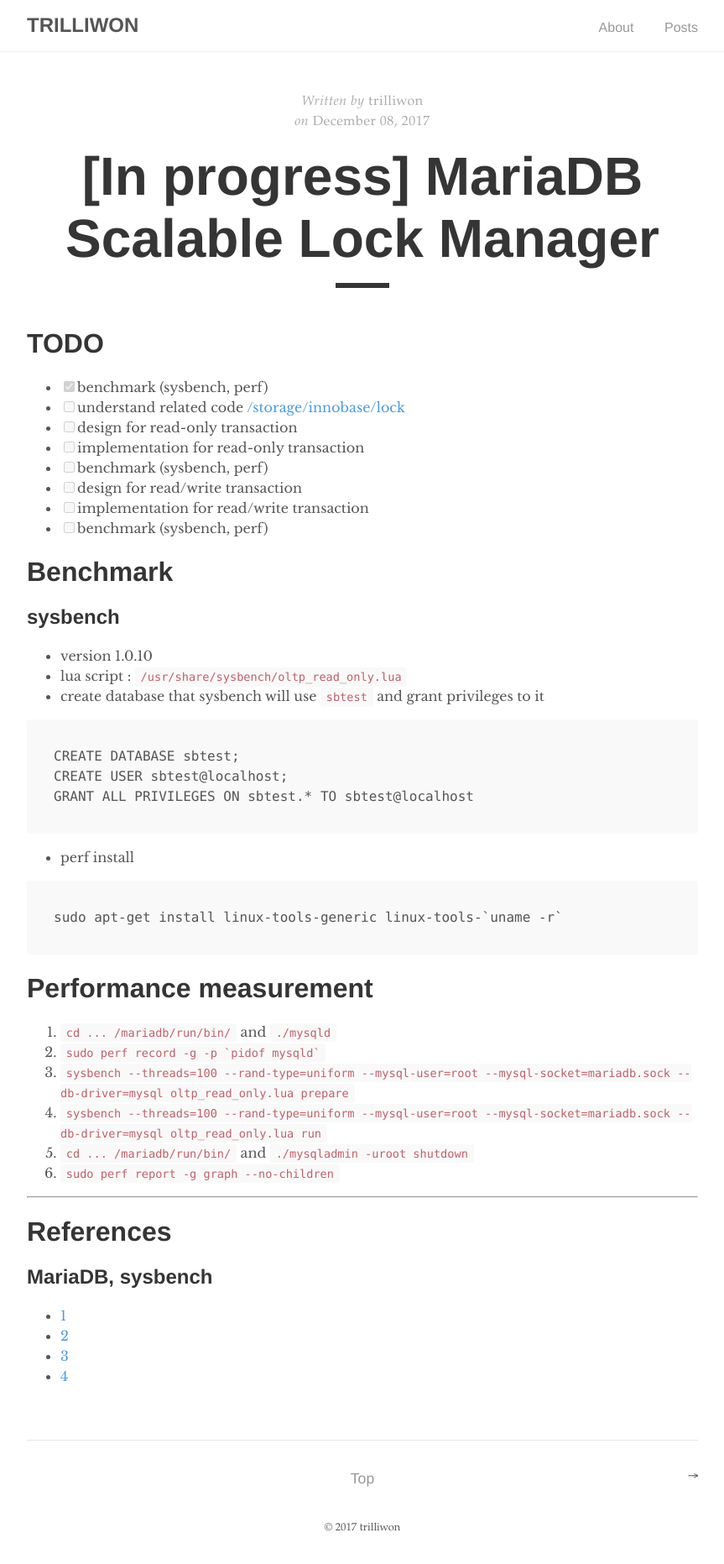
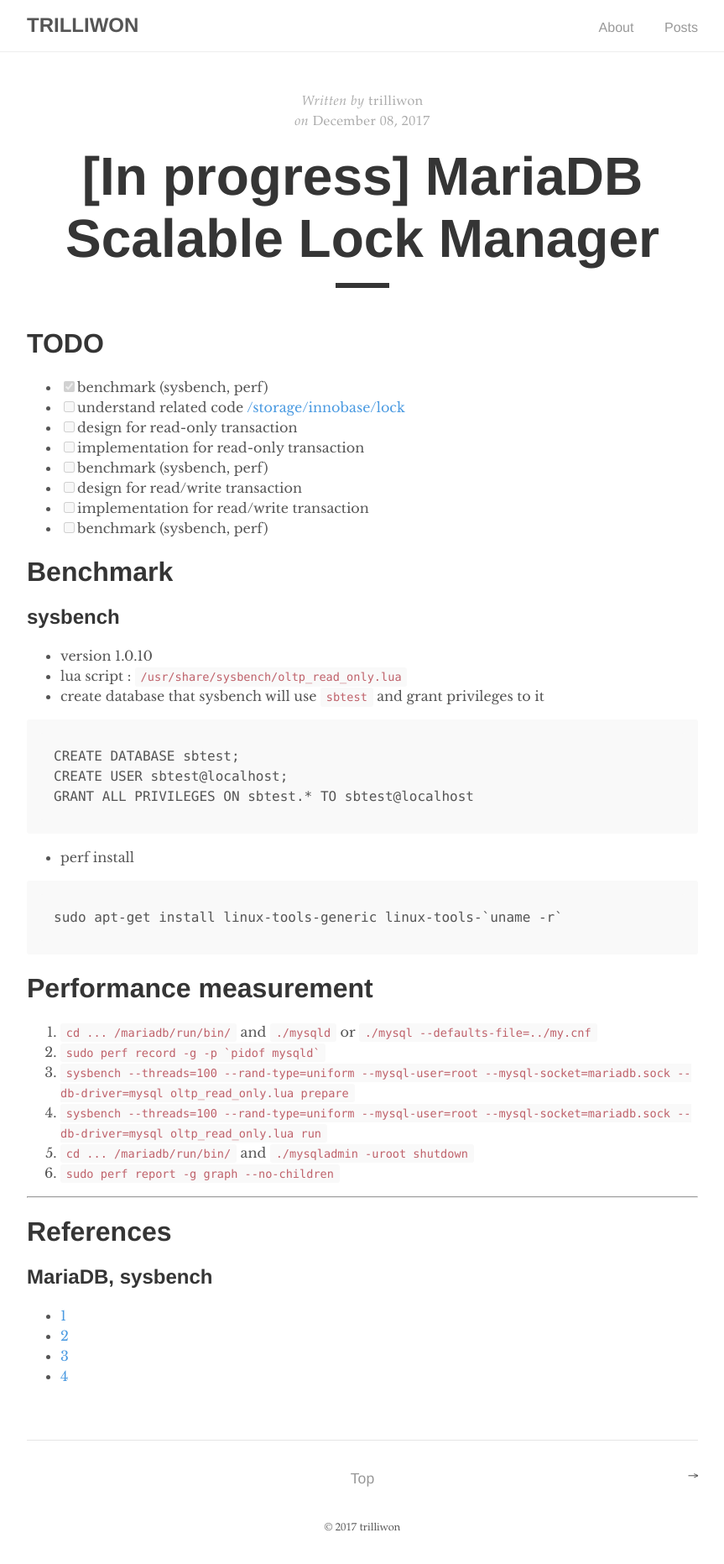
Before and after one commit to trilliwon/ABL, a Jekyll site: the page built from _posts/2017-12-08-lock-manager.md, in a window 1280 px wide. Shown: the whole page at 84% size, without its empty margins (208-1071 px from the left). Built offline with Jekyll 4.4.1, drawn with Linux system fonts in a browser that asks for light colours.

Commit message:
Sat Dec  9 01:14:19 KST 2017

````diff
--- a/_posts/2017-12-08-lock-manager.md
+++ b/_posts/2017-12-08-lock-manager.md
@@ -40,7 +40,7 @@
 
 # Performance measurement
 
-1. `cd ... /mariadb/run/bin/` and `./mysqld`
+1. `cd ... /mariadb/run/bin/` and `./mysqld` or `./mysql --defaults-file=../my.cnf`
 2. ``` sudo perf record -g -p `pidof mysqld` ```
 3. `sysbench --threads=100 --rand-type=uniform --mysql-user=root --mysql-socket=mariadb.sock --db-driver=mysql oltp_read_only.lua prepare`
 4. `sysbench --threads=100 --rand-type=uniform --mysql-user=root --mysql-socket=mariadb.sock --db-driver=mysql oltp_read_only.lua run`
````
